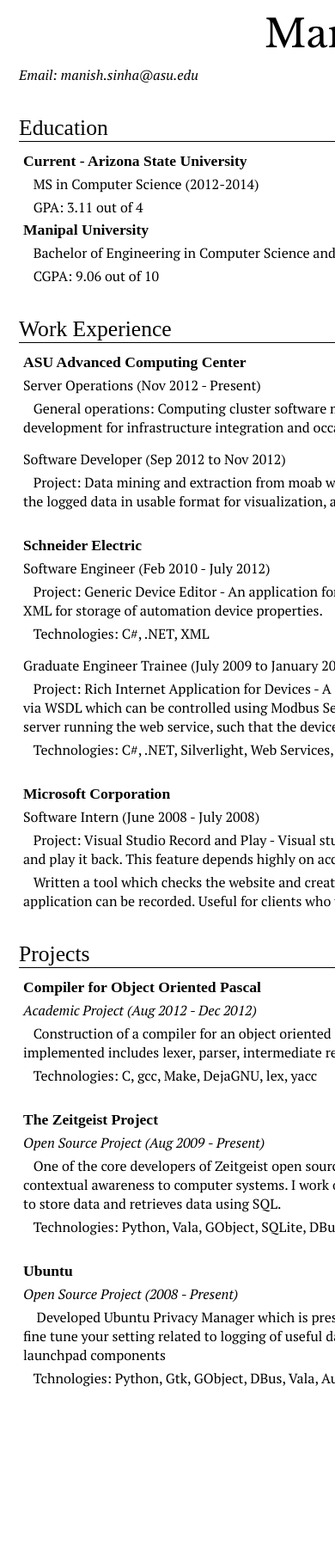
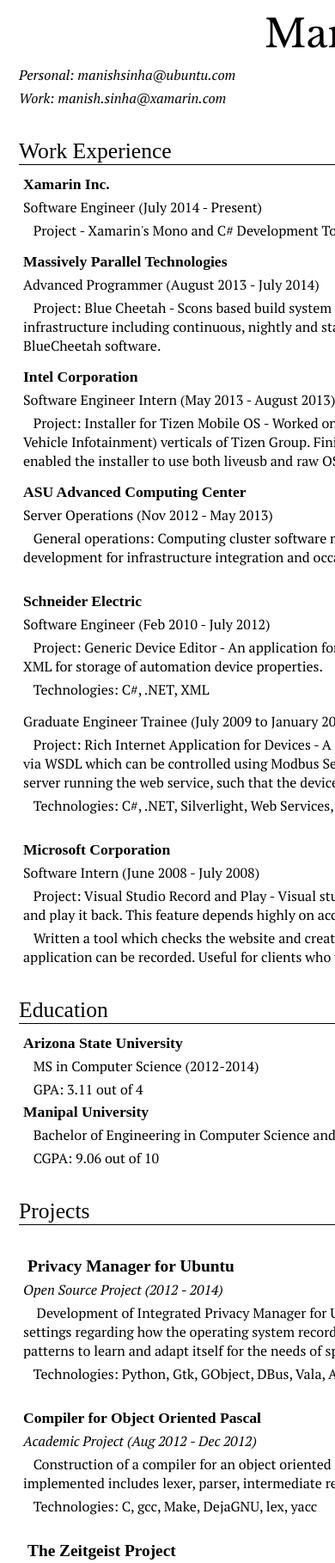
Before and after one commit to manish/website, a plain HTML site: page js-resume/index.html in a window 390 px wide. Shown: the top 1818 px of the page at 86% size. Before the commit the page ends 1621 px from the top, so only its background shows below. Drawn offline with nearby package versions, Linux system fonts and the light colour scheme; a web font is replaced by a local one.

Commit message:
Updated my online resume

```diff
--- a/js-resume/index.html
+++ b/js-resume/index.html
@@ -13,33 +13,35 @@
             <table border="0">
                 <tr id="name"><td>Manish Sinha</td><tr>
                 <tr><td>
-                    <div class="italic">Email: manish.sinha@asu.edu</div>
+                    <div class="italic">Personal: manishsinha@ubuntu.com</div>
+                    <div class="italic">Work: manish.sinha@xamarin.com</div>
                 </td></tr>
                 <tr class="blank"><td>&nbsp;</td></tr>
-                <tr><td>
-                    <div class="title">Education</div>
-                </td></tr>
-                <tr class="content"><td>
-                        <div class="bold"><p>Current - Arizona State University</p></div>
-                        <div><p>&nbsp;&nbsp;&nbsp;MS in Computer Science (2012-2014)</p></div>
-                        <div><p>&nbsp;&nbsp;&nbsp;GPA: 3.11 out of 4</p></div>
-                        <div class="bold"><p>Manipal University</p></div>
-                        <div><p>&nbsp;&nbsp;&nbsp;Bachelor of Engineering in Computer Science and Engineering (2005-2009)</p></div>
-                        <div><p>&nbsp;&nbsp;&nbsp;CGPA: 9.06 out of 10</p></div>
-                </td></tr>
-                <tr class="blank"><td>&nbsp;</td></tr>
+
                 <tr><td>
                     <div class="title">Work Experience</div>
                 </td></tr>
                 <tr class="content"><td>
+                		<div class="bold"><p>Xamarin Inc.</p></div>
+                        <div><p>Software Engineer (July 2014 - Present)</p></div>
+                        <div><p>&nbsp;&nbsp;&nbsp;Project - Xamarin's Mono and C# Development Tools</p></div>
+                        <div class="smallblank"><p></p></div>
+
+                		<div class="bold"><p>Massively Parallel Technologies</p></div>
+                        <div><p>Advanced Programmer (August 2013 - July 2014)</p></div>
+                        <div><p>&nbsp;&nbsp;&nbsp;Project: Blue Cheetah - Scons based build system management, handling buildbot based continuous integration infrastructure including continuous, nightly and stable releases. Deployment of Massively Parallel Technology's BlueCheetah software.</p></div>
+                        <div class="smallblank"><p></p></div>
+
+                		<div class="bold"><p>Intel Corporation</p></div>
+                        <div><p>Software Engineer Intern (May 2013 - August 2013)</p></div>
+                        <div><p>&nbsp;&nbsp;&nbsp;Project: Installer for Tizen Mobile OS - Worked on the installer used for Tizen Mobile OS to be used by PC and IVI (In-Vehicle Infotainment) verticals of Tizen Group. Finished features which are needed for making the installer UEFI capable, enabled the installer to use both liveusb and raw OS images for installing.</p></div>
+                        <div class="smallblank"><p></p></div>
+
+
                         <div class="bold"><p>ASU Advanced Computing Center</p></div>
-                        <div><p>Server Operations (Nov 2012 - Present)</p></div>
+                        <div><p>Server Operations (Nov 2012 - May 2013)</p></div>
                         <div><p>&nbsp;&nbsp;&nbsp;General operations: Computing cluster software management, installation of new nodes in cluster, in-house
 tools development for infrastructure integration and occasional front-desk support ticket handling.</p></div>
-                        <div class="smallblank"><p></p></div>
-                        <div><p>Software Developer (Sep 2012 to Nov 2012)</p></div>
-                        <div><p>&nbsp;&nbsp;&nbsp;Project: Data mining and extraction from moab workload management suite for high performance systems.
-Structuring the logged data in usable format for visualization, accounting and statistics</p></div>
 
 
                         <div class="blank"><p/></div>
@@ -65,10 +67,29 @@ be used to connect to the server running the web service, such that the device c
                             the website or application can be recorded. Useful for clients who want to check their application compatibility.</p></div>
                 </td></tr>
                 <tr class="blank"><td>&nbsp;</td></tr>
+                 <tr><td>
+                    <div class="title">Education</div>
+                </td></tr>
+                <tr class="content"><td>
+                        <div class="bold"><p>Arizona State University</p></div>
+                        <div><p>&nbsp;&nbsp;&nbsp;MS in Computer Science (2012-2014)</p></div>
+                        <div><p>&nbsp;&nbsp;&nbsp;GPA: 3.11 out of 4</p></div>
+                        <div class="bold"><p>Manipal University</p></div>
+                        <div><p>&nbsp;&nbsp;&nbsp;Bachelor of Engineering in Computer Science and Engineering (2005-2009)</p></div>
+                        <div><p>&nbsp;&nbsp;&nbsp;CGPA: 9.06 out of 10</p></div>
+                </td></tr>
+                <tr class="blank"><td>&nbsp;</td></tr>
                 <tr><td>
                     <div class="title">Projects</div>
                 </td></tr>
                 <tr class="content"><td>
+                		<div class="blank"><p/></div>
+                        <div class="bold"><p><a href="https://www.eff.org/deeplinks/2012/03/ubuntu-1204-will-bring-os-level-privacy-options">Privacy Manager for Ubuntu</a></p></div>
+                        <div class="italic"><p>Open Source Project (2012 - 2014)</p></div>
+                        <div><p>&nbsp;&nbsp;&nbsp; Development of Integrated Privacy Manager for Ubuntu which uses the blacklist API of Zeitgeist to fine tune the privacy settings regarding how the operating system records and uses the usage data. The Operating System records basic usage patterns to learn and adapt itself for the needs of specific user esp when searching for files and applications</p></div>
+                        <div><p>&nbsp;&nbsp;&nbsp;Technologies: Python, Gtk, GObject, DBus, Vala, Autotools</p></div>
+
+                        <div class="blank"><p/></div>
                         <div class="bold"><p>Compiler for Object Oriented Pascal</p></div>
                         <div class="italic"><p>Academic Project (Aug 2012 - Dec 2012)</p></div>
                         <div><p>&nbsp;&nbsp;&nbsp;Construction of a compiler for an object oriented language which is similar to Pascal. Components of
@@ -76,20 +97,22 @@ be used to connect to the server running the web service, such that the device c
                         <div><p>&nbsp;&nbsp;&nbsp;Technologies: C, gcc, Make, DejaGNU, lex, yacc</p></div>
 
                         <div class="blank"><p/></div>
-                        <div class="bold"><p>The Zeitgeist Project</p></div>
+                        <div class="bold"><p><a href="http://zeitgeist-project.com/">The Zeitgeist Project</a></p></div>
                         <div class="italic"><p>Open Source Project (Aug 2009 - Present)</p></div>
                         <div><p>&nbsp;&nbsp;&nbsp;One of the core developers of Zeitgeist open source project which logs user activities and uses
                                it to provide human contextual awareness to computer systems. I work on the components which use Python and PHP.
                                It uses SQLite database to store data and retrieves data using SQL. </p></div>
                         <div><p>&nbsp;&nbsp;&nbsp;Technologies: Python, Vala, GObject, SQLite, DBus, Mono, C#</p></div>
 
-
                         <div class="blank"><p/></div>
-                        <div class="bold"><p>Ubuntu</p></div>
-                        <div class="italic"><p>Open Source Project (2008 - Present)</p></div>
-                        <div><p>&nbsp;&nbsp;&nbsp; Developed Ubuntu Privacy Manager which is present in the default install of every Ubuntu. It is a tool which
-                                helps you fine tune your setting related to logging of useful data. Additionally I have contributed to software-properties and some launchpad components</p></div>
-                        <div><p>&nbsp;&nbsp;&nbsp;Tchnologies: Python, Gtk, GObject, DBus, Vala, Autotools</p></div>
+                        <div class="bold"><p><a href="https://bitbucket.org/m4n1sh/digital-video-processing">Campus Safe Route Guidance System</a></p></div>
+                        <div class="italic"><p>Academic Project (Aug 2013 - Dec 2013)</p></div>
+                        <div><p>&nbsp;&nbsp;&nbsp;This project dealt with the problem of finding the safest route between any two places in a section of map. It is intended for places like University Campus or Office locations which are big enough to be deserted most of the time but small enough to be traveled on foot or bike/skateboard. </p></div>
+                        <div><p>&nbsp;&nbsp;&nbsp;The underlying concept is that if there are more number of people using a specific stretch of route, it is safer to use rather than a totally deserted section of street or route. </p></div>
+                        <div><p>&nbsp;&nbsp;&nbsp;There are various cameras (visible and infrared) supposed to be installed at various section of the walking routes. The resulting video feed is processed to compute the average number of movements in a specific time. The more the number of movements, more safer it is. We calculate the "danger index" of each section of street and use Bellman-ford shortest path algorithm (with danger index being edge weights) to compute the safest path between two points. </p></div>
+                        <div><p>&nbsp;&nbsp;&nbsp;Technologies: Python, Django, OpenCV, HTML/CSS, Google Maps APIv3, jQuery, MySQL/p></div>
+                        <div class="blank"><p/></div>
+                        <div class="blank"><p/></div>
                 </td></tr>
             </table>
         </div>
--- a/js-resume/resume.css
+++ b/js-resume/resume.css
@@ -27,10 +27,12 @@ table {
   font-style: italic;
 }
 
-.bold {
+a, .bold {
   font-weight:bold;
   font-family: 'Lusitana', serif;
   font-size: 1.1em;
+  text-decoration: none;
+  color: #000000;
 }
 
 .title {
```
